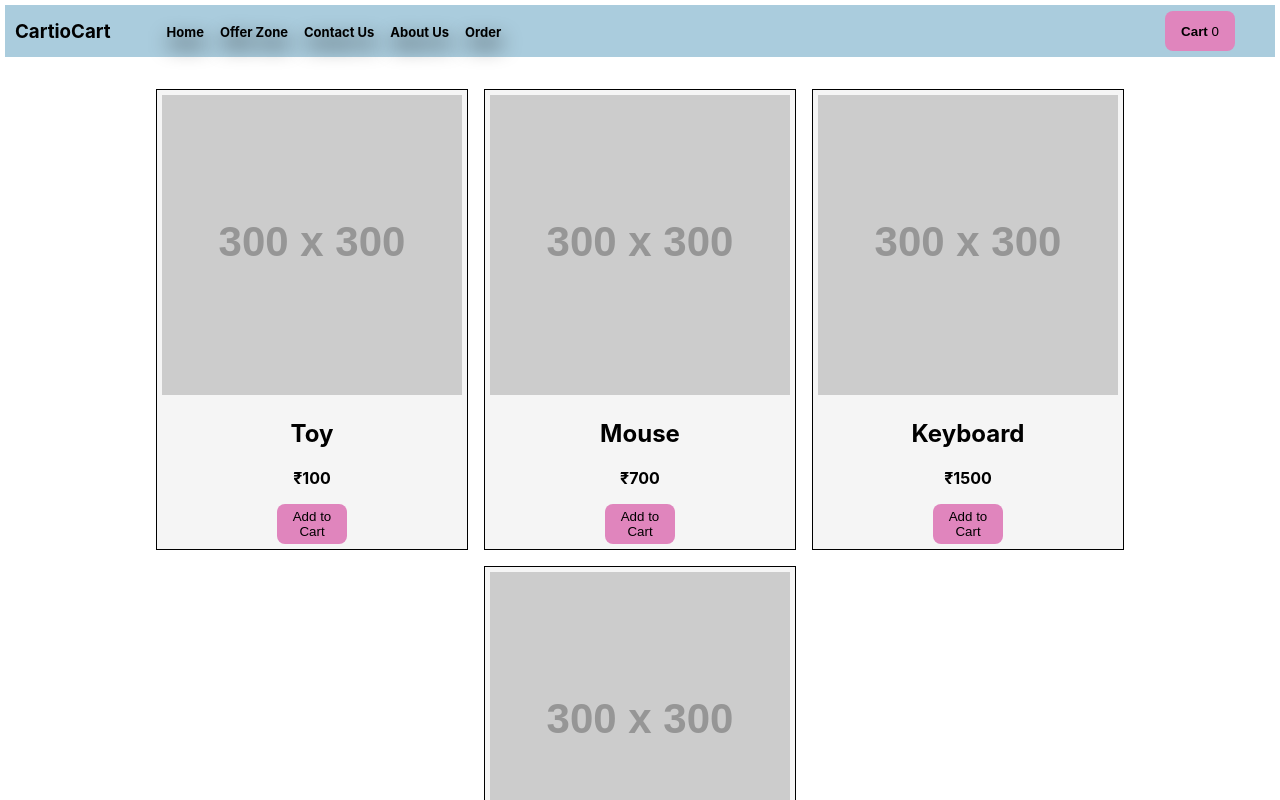
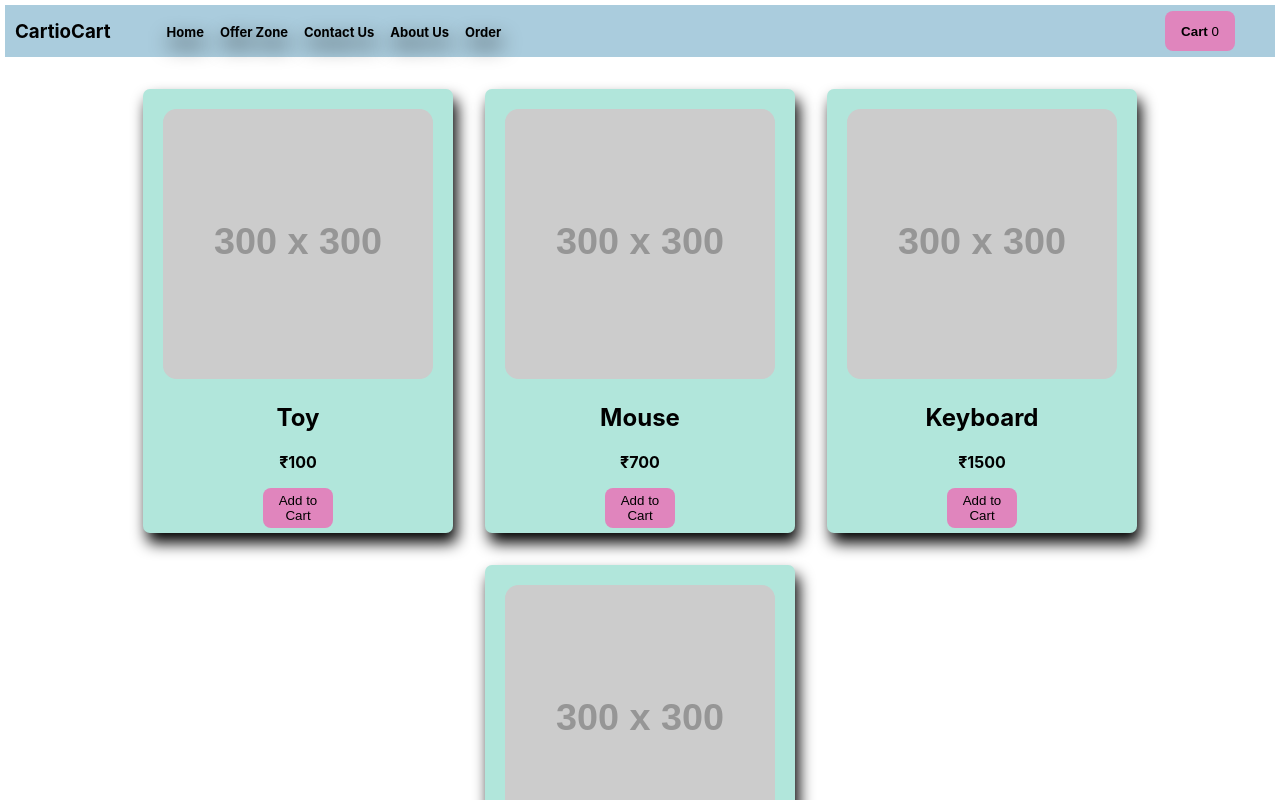
Before and after one commit to mkandanmk7/React-Add-cart-app, a React (Create React App) app: page / in a window 1280 px wide. Shown: the top 800 px of the page. Built offline with nearby package versions, Linux system fonts and the light colour scheme.

Commit message:
cart  done

```diff
--- a/src/App.css
+++ b/src/App.css
@@ -8,7 +8,8 @@
   display: flex;
   flex-direction: row;
   flex-wrap: wrap;
+
   justify-content: center;
-  gap: 1rem;
+  gap: 2rem;
   margin-top: 2rem;
 }
--- a/src/Components/cart.css
+++ b/src/Components/cart.css
@@ -8,8 +8,10 @@
 .card {
   padding: 5px;
   width: 300px;
-  background-color: whitesmoke;
-  border: 1px solid black;
+  background-color: rgb(177, 230, 219);
+  /* border: 1px solid black; */
+  box-shadow: 4px 10px 15px;
+  border-radius: 7px;
 }
 
 ul {
@@ -39,4 +41,11 @@ button:hover {
   cursor: pointer;
   background-color: grey;
   color: white;
+  margin-bottom: 10px;
 }
+
+img {
+  border-radius: 5%;
+  width: 90%;
+  margin-top: 15px;
+}
```
